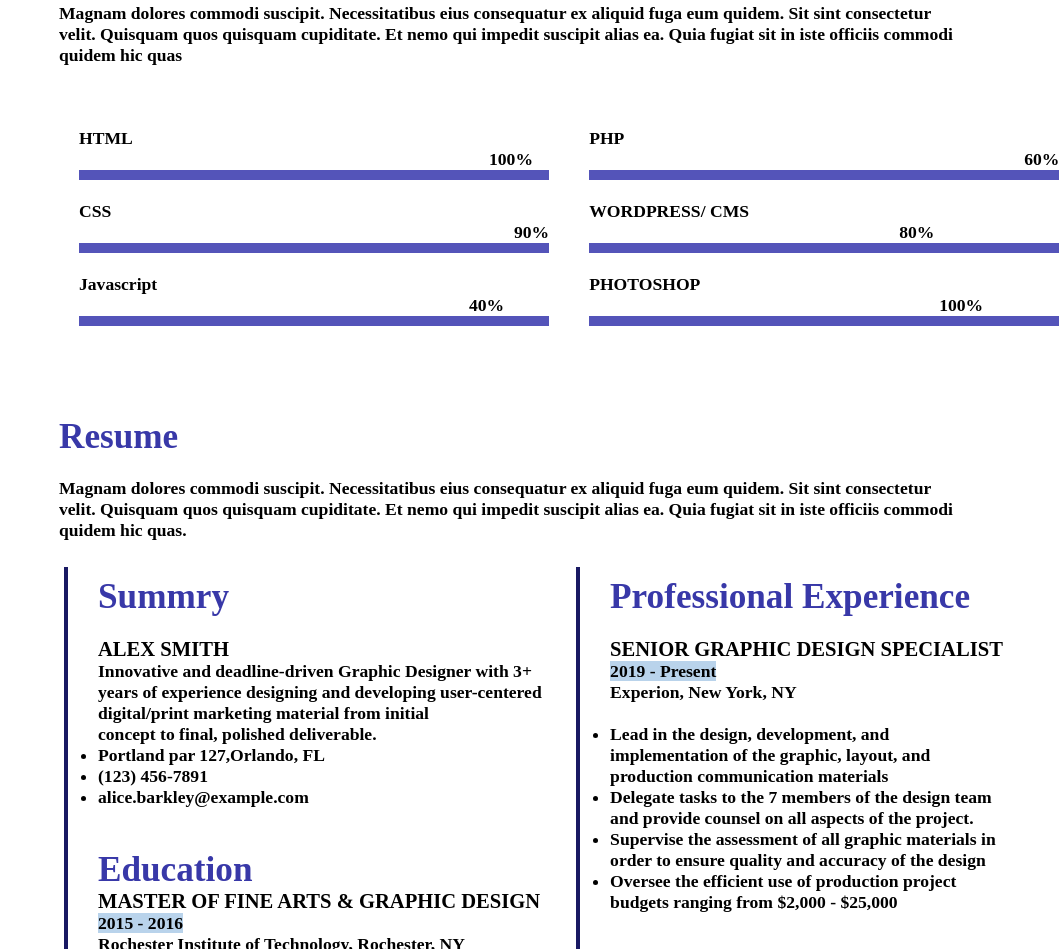
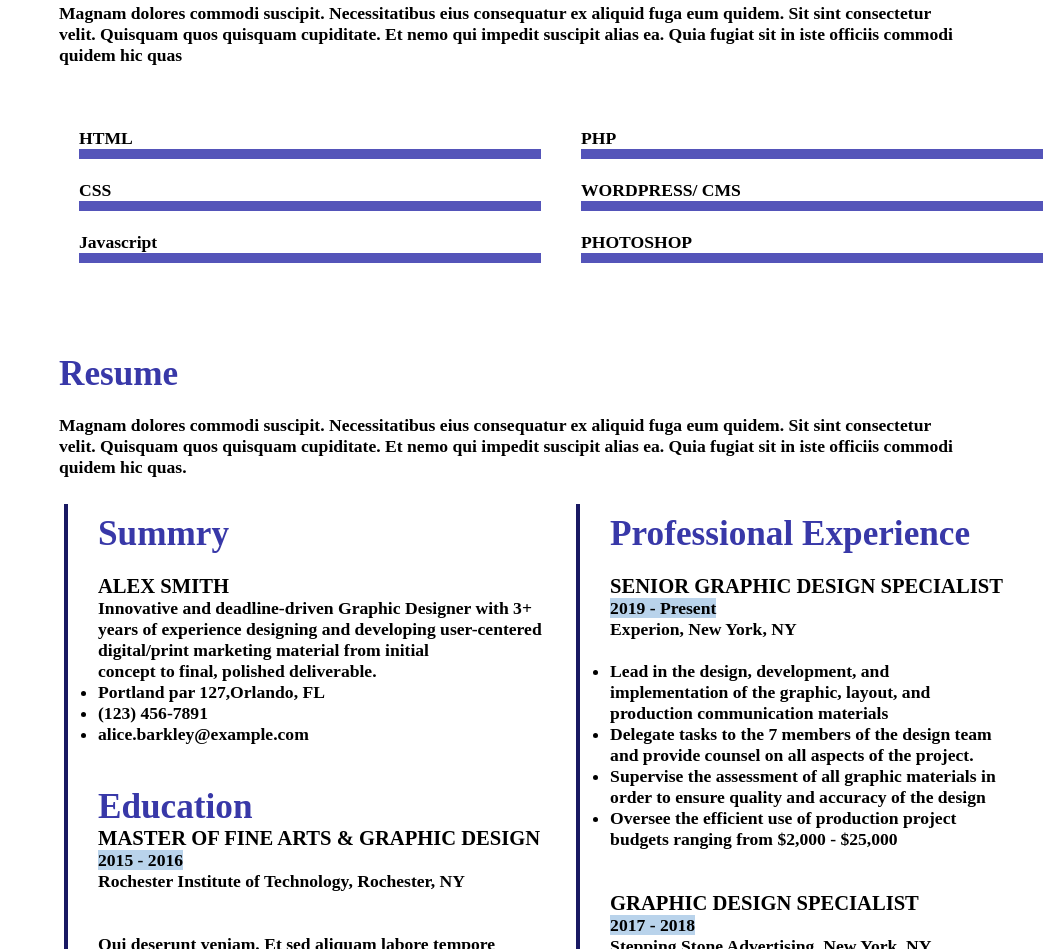
Before and after one commit to WaleedAhmed1801/HAKATHON, a plain HTML site: page index.html in a window 1280 px wide. Shown: the part 1935-2884 px from the top of the page, without its empty margins (217-1280 px from the left). Drawn offline with Linux system fonts and the light colour scheme.

Commit message:
updated code

```diff
--- a/index.html
+++ b/index.html
@@ -84,14 +84,14 @@
 
             <div class="progress">
                 <div class="pro">
-                    <div>HTML <span class="waz">100%</span><br><div class="line"></div> </div><br>
-                    <div>CSS <span class="red">90%</span><br><div class="line"></div> </div><br>
-                    <div>Javascript <span class="blue">40%</span><br><div class="line"></div> </div><br>
+                    <div>HTML<br><div class="line"></div> </div><br>
+                    <div>CSS<br><div class="line"></div> </div><br>
+                    <div>Javascript<br><div class="line"></div> </div><br>
                 </div>
                 <div class="pro">
-                    <div>PHP <span class="black">60%</span> <br> <div class="line"></div> </div><br>
-                    <div>WORDPRESS/ CMS <span class="white">80%</span><br><div class="line"></div> </div><br>
-                    <div>PHOTOSHOP <span class="yellow">100%</span><br><div class="line"></div> </div><br>
+                    <div>PHP<br> <div class="line"></div> </div><br>
+                    <div>WORDPRESS/ CMS<br><div class="line"></div> </div><br>
+                    <div>PHOTOSHOP<br><div class="line"></div> </div><br>
                 </div>
             </div>
         </div>
--- a/style.css
+++ b/style.css
@@ -62,6 +62,7 @@
     background-size: cover;
     width: 100%;
     height: 100vh;
+    background-attachment: fixed;
 }
 .ani h1{
     color: white;
```
